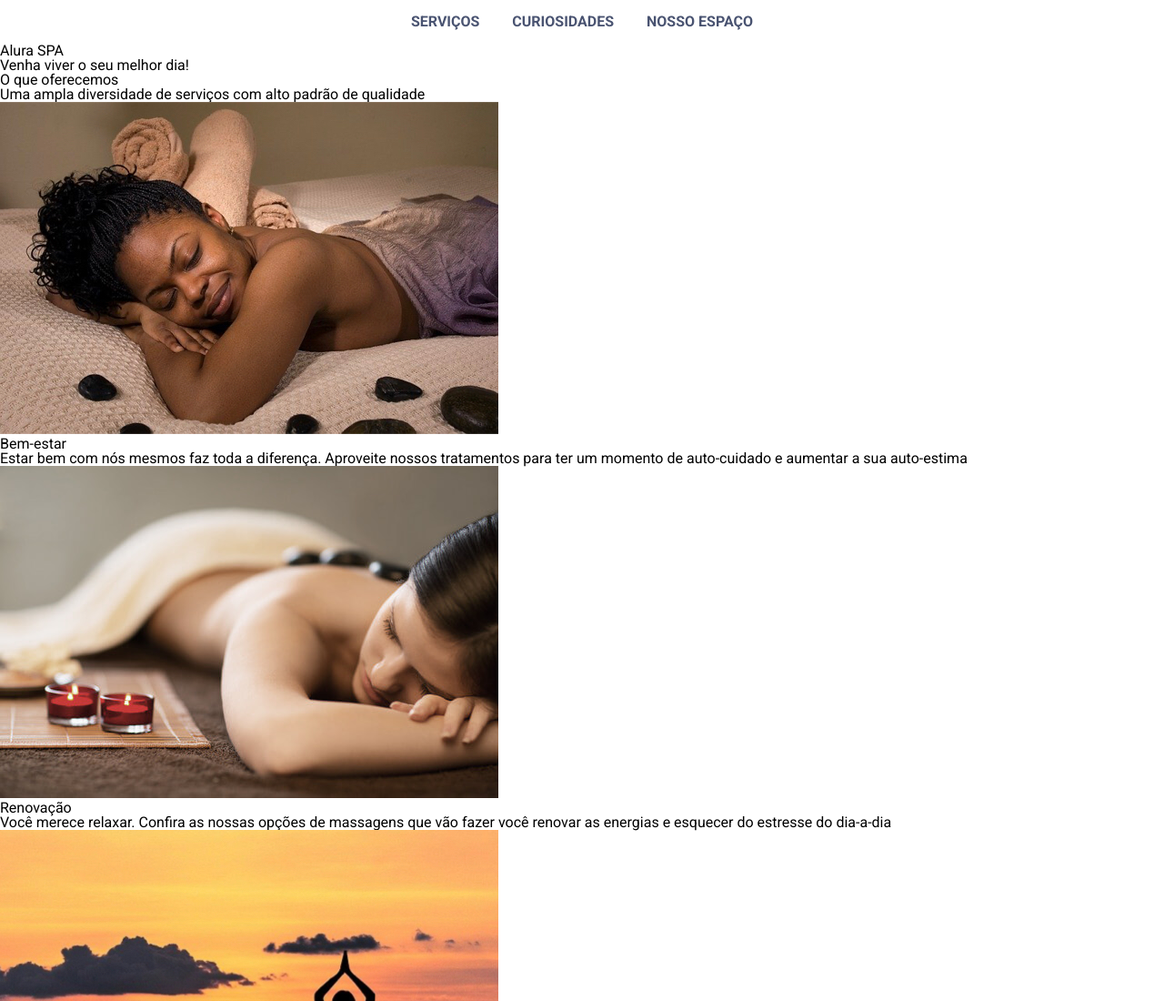
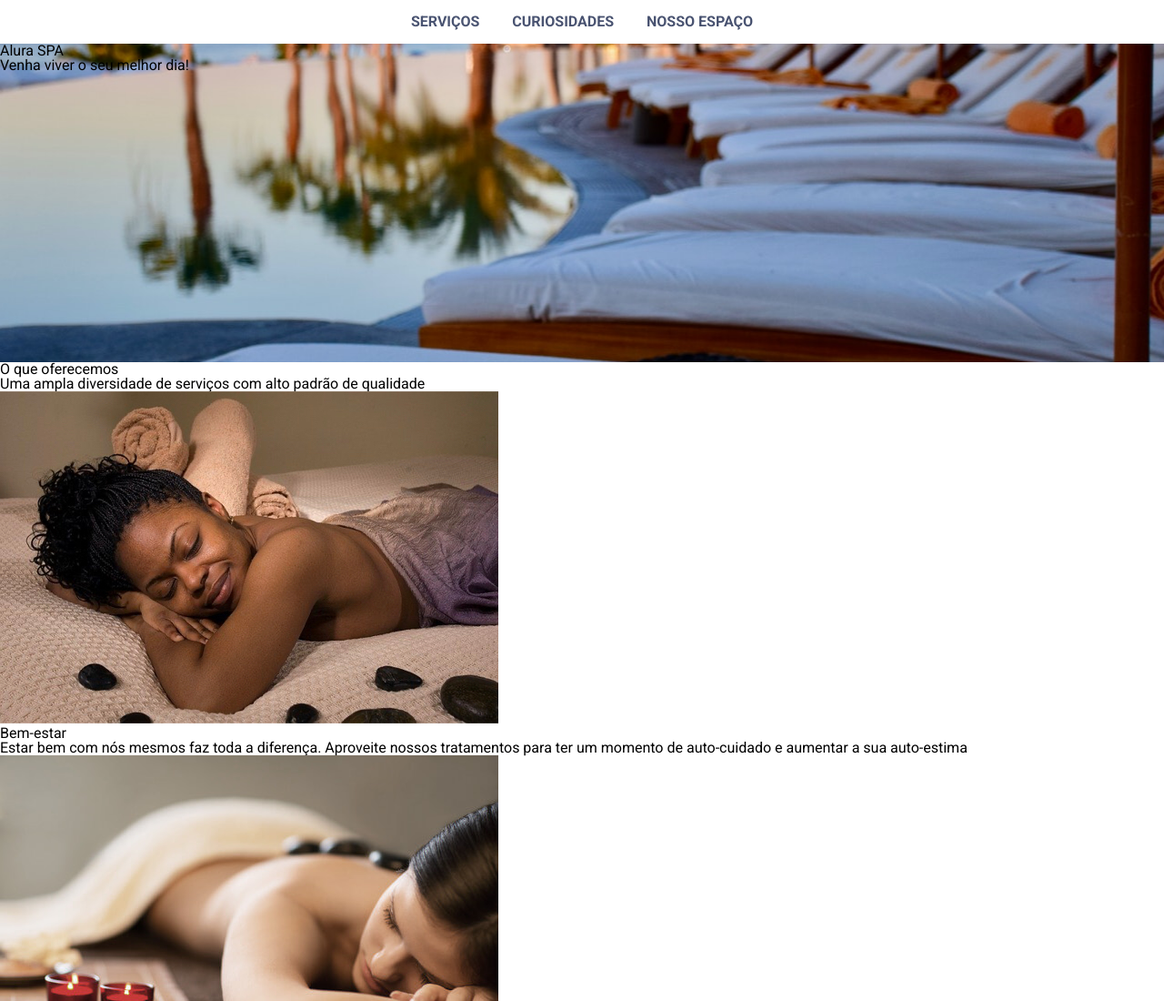
Before and after one commit to robs-am/spa-sass, a plain HTML site: page index.html in a window 1280 px wide. Shown: the top 1100 px of the page at 91% size. Drawn offline with nearby package versions, Linux system fonts and the light colour scheme; files that its build step writes are made by us from their sources.

Commit message:
importação do componente banner

```diff
--- a/styles/styles.scss
+++ b/styles/styles.scss
@@ -1,2 +1,3 @@
 @import './abstract/base';
-@import './components/navbar'
+@import './components/navbar';
+@import './components/banner';
```
